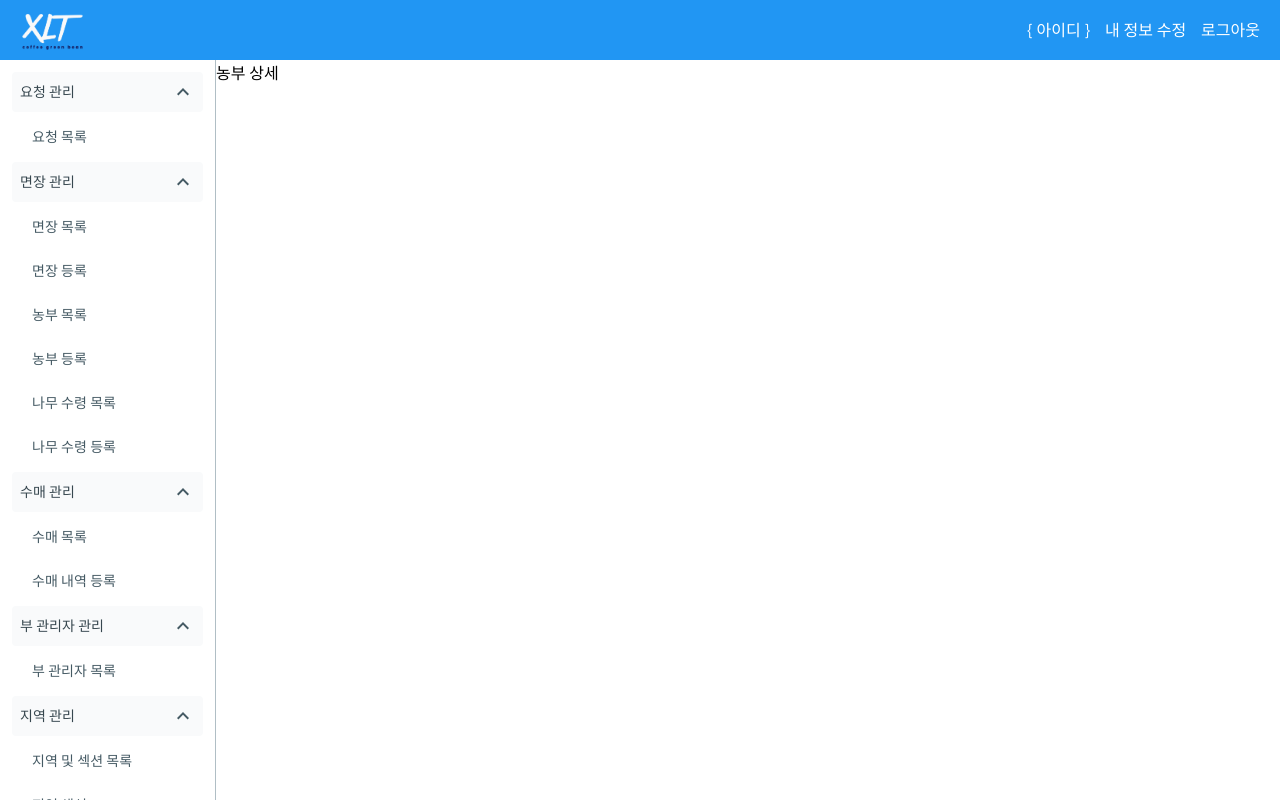
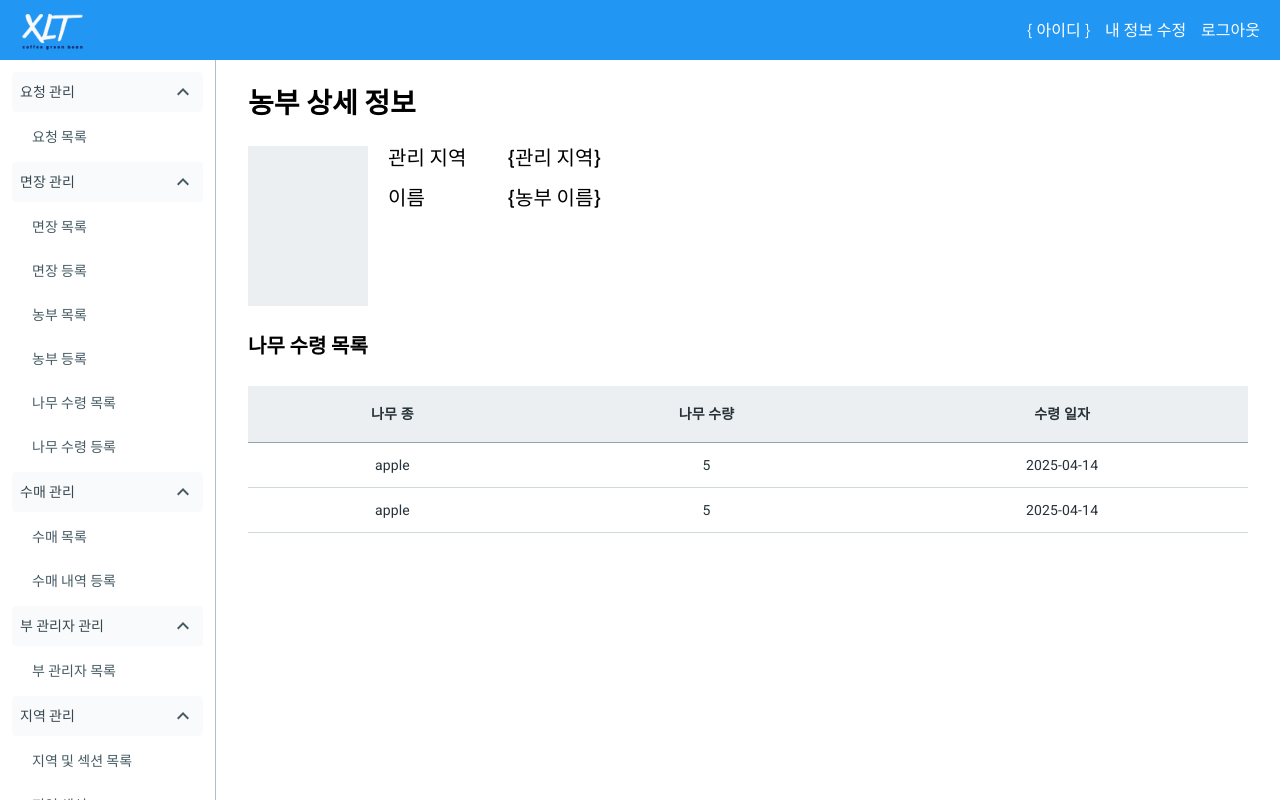
Before and after one commit to media-art-nation/coffee-frontend, a React (Vite) app: page /village-heads/farmers/1 in a window 1280 px wide. Built offline with nearby package versions, Linux system fonts and the light colour scheme; a web font is replaced by a local one.

Commit message:
[feat] 농부 상세 정보 페이지 레이아웃 구현

```diff
--- a/src/pages/Farmers/FarmerDetails/index.tsx
+++ b/src/pages/Farmers/FarmerDetails/index.tsx
@@ -1,7 +1,55 @@
-import { Stack } from '@mui/material';
+import { Box, Stack, TableCell, TableRow, Typography } from '@mui/material';
+import dayjs from 'dayjs';
 
+import LabelValue from '@/components/LabelValue';
+import PageLayout from '@/components/PageLayout';
+import Table from '@/components/Table';
+import Title from '@/components/Title';
+import { palette } from '@/themes';
+
+interface TDummy {
+    id: number;
+    tree: string;
+    count: number;
+    createdAt: Date;
+}
 const FarmerDetails = () => {
-    return <Stack sx={{ width: '100%' }}>농부 상세</Stack>;
+    const dummy: TDummy[] = [
+        { id: 1, tree: 'apple', count: 5, createdAt: new Date() },
+        { id: 2, tree: 'apple', count: 5, createdAt: new Date() },
+    ];
+
+    const renderRow = (row: TDummy) => {
+        return (
+            <TableRow key={row.id}>
+                <TableCell>{row.tree}</TableCell>
+                <TableCell>{row.count}</TableCell>
+                <TableCell>{dayjs(row.createdAt).format('YYYY-MM-DD')}</TableCell>
+            </TableRow>
+        );
+    };
+    return (
+        <Stack>
+            <Title title="농부 상세 정보" />
+            <PageLayout gap={'27px'}>
+                <Stack direction={'row'} gap={'20px'}>
+                    <Box sx={{ width: '120px', height: '160px', background: palette.grey[50] }} />
+                    <Stack>
+                        <LabelValue label="관리 지역" value="{관리 지역}" />
+                        <LabelValue label="이름" value="{농부 이름}" />
+                    </Stack>
+                </Stack>
+                <Stack gap={'27px'}>
+                    <Typography variant="title/semibold">나무 수령 목록</Typography>
+                    <Table
+                        headData={['나무 종', '나무 수량', '수령 일자']}
+                        bodyData={dummy}
+                        renderRow={renderRow}
+                    />
+                </Stack>
+            </PageLayout>
+        </Stack>
+    );
 };
 
 export default FarmerDetails;
--- a/src/pages/Farmers/FarmerList/index.tsx
+++ b/src/pages/Farmers/FarmerList/index.tsx
@@ -1,3 +1,5 @@
+import { useNavigate } from 'react-router';
+
 import { Stack, TableCell, TableRow } from '@mui/material';
 
 import PageLayout from '@/components/PageLayout';
@@ -5,19 +7,21 @@ import Table from '@/components/Table';
 import Title from '@/components/Title';
 
 interface TDummy {
+    id: number;
     name: string;
     villageHeader: string;
     section: string;
 }
 const FarmerList = () => {
+    const navigate = useNavigate();
     const dummy = [
-        { name: 'dummy', villageHeader: 'dummy', section: 'dummy' },
-        { name: 'dummy', villageHeader: 'dummy', section: 'dummy' },
-        { name: 'dummy', villageHeader: 'dummy', section: 'dummy' },
+        { id: 1, name: 'dummy', villageHeader: 'dummy', section: 'dummy' },
+        { id: 2, name: 'dummy', villageHeader: 'dummy', section: 'dummy' },
+        { id: 3, name: 'dummy', villageHeader: 'dummy', section: 'dummy' },
     ];
     const renderRow = (row: TDummy) => {
         return (
-            <TableRow>
+            <TableRow onClick={() => navigate(`/village-heads/farmers/${row.id}`)}>
                 <TableCell>{row.name}</TableCell>
                 <TableCell>{row.villageHeader}</TableCell>
                 <TableCell>{row.section}</TableCell>
--- a/src/pages/VillageHeads/VillageHeadDetails/index.tsx
+++ b/src/pages/VillageHeads/VillageHeadDetails/index.tsx
@@ -1,9 +1,9 @@
 import { Button, Stack } from '@mui/material';
 
 import AddPhoto from '@/components/AddPhoto';
+import LabelValue from '@/components/LabelValue';
 import PageLayout from '@/components/PageLayout';
 import Title from '@/components/Title';
-import LabelValue from '@/pages/VillageHeads/VillageHeadDetails/components/LabelValue';
 
 const VillageHeadDetails = () => {
     return (
--- a/src/pages/VillageHeads/VillageHeadList/index.tsx
+++ b/src/pages/VillageHeads/VillageHeadList/index.tsx
@@ -21,7 +21,7 @@ const VillageHeadList = () => {
     ];
     const renderRow = (row: TDummy) => {
         return (
-            <TableRow onClick={() => navigate(`/village-heads/${row.id}`)}>
+            <TableRow key={row.id} onClick={() => navigate(`/village-heads/${row.id}`)}>
                 <TableCell>{row.id}</TableCell>
                 <TableCell>{row.name}</TableCell>
                 <TableCell>{row.section}</TableCell>
```
Also changed, not shown: src/components/LabelValue.tsx (renamed from src/pages/VillageHeads/VillageHeadDetails/components/LabelValue.tsx).
